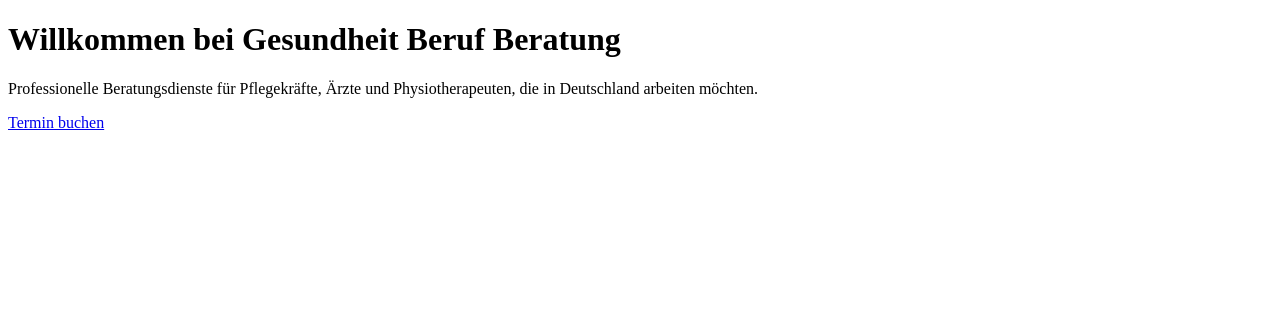
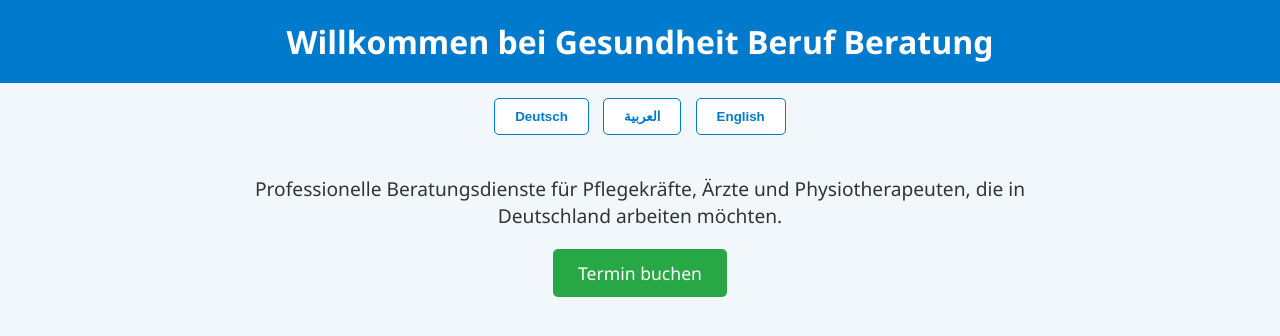
Before and after one commit to hamada2h/Gesundheit-Beruf-Beratung, a plain HTML site: page index.html in a window 1280 px wide. Drawn offline with Linux system fonts and the light colour scheme.

Commit message:
Add files via upload

```diff
--- a/index.html
+++ b/index.html
@@ -2,13 +2,91 @@
 <!DOCTYPE html>
 <html lang="de">
 <head>
-    <meta charset="UTF-8">
-    <meta name="viewport" content="width=device-width, initial-scale=1.0">
-    <title>Gesundheit Beruf Beratung</title>
+<meta charset="UTF-8">
+<meta name="viewport" content="width=device-width, initial-scale=1.0">
+<title>Gesundheit Beruf Beratung</title>
+<style>
+    body {
+        font-family: 'Segoe UI', Tahoma, Geneva, Verdana, sans-serif;
+        margin: 0; padding: 0;
+        background: #f2f7fb;
+        color: #333;
+    }
+    header {
+        background: #007acc;
+        color: white;
+        padding: 20px 0;
+        text-align: center;
+    }
+    header h1 { margin: 0; font-size: 2em; }
+    nav { margin: 15px 0; text-align:center; }
+    nav button {
+        background: #fff;
+        border: 1px solid #007acc;
+        color: #007acc;
+        padding: 10px 20px;
+        margin: 0 5px;
+        border-radius: 5px;
+        cursor: pointer;
+        font-weight: bold;
+        transition: 0.3s;
+    }
+    nav button:hover { background: #007acc; color: #fff; }
+    main { max-width: 800px; margin: 40px auto; text-align: center; }
+    main p { font-size: 1.2em; margin-bottom: 20px; }
+    a.book {
+        display: inline-block;
+        padding: 12px 25px;
+        background: #28a745;
+        color: white;
+        text-decoration: none;
+        border-radius: 5px;
+        font-size: 1.1em;
+        transition: 0.3s;
+    }
+    a.book:hover { background: #218838; }
+</style>
 </head>
 <body>
-    <h1>Willkommen bei Gesundheit Beruf Beratung</h1>
-    <p>Professionelle Beratungsdienste für Pflegekräfte, Ärzte und Physiotherapeuten, die in Deutschland arbeiten möchten.</p>
-    <a href="https://calendly.com/hamadahamza2020/30min" target="_blank">Termin buchen</a>
+<header>
+    <h1 id="title">Willkommen bei Gesundheit Beruf Beratung</h1>
+</header>
+
+<nav>
+    <button onclick="changeLanguage('de')">Deutsch</button>
+    <button onclick="changeLanguage('ar')">العربية</button>
+    <button onclick="changeLanguage('en')">English</button>
+</nav>
+
+<main>
+    <p id="description">Professionelle Beratungsdienste für Pflegekräfte, Ärzte und Physiotherapeuten, die in Deutschland arbeiten möchten.</p>
+    <a id="bookLink" class="book" href="https://calendly.com/hamadahamza2020/30min" target="_blank">Termin buchen</a>
+</main>
+
+<script>
+    const texts = {
+        de: {
+            title: "Willkommen bei Gesundheit Beruf Beratung",
+            description: "Professionelle Beratungsdienste für Pflegekräfte, Ärzte und Physiotherapeuten, die in Deutschland arbeiten möchten.",
+            book: "Termin buchen"
+        },
+        ar: {
+            title: "مرحبا بكم في استشارات المهن الصحية",
+            description: "خدمات استشارية للممرضين والأطباء وأخصائيي العلاج الطبيعي الراغبين في العمل بألمانيا.",
+            book: "احجز موعد"
+        },
+        en: {
+            title: "Welcome to Health Career Consulting",
+            description: "Professional consultation services for nurses, doctors, and physiotherapists who want to work in Germany.",
+            book: "Book Appointment"
+        }
+    };
+
+    function changeLanguage(lang) {
+        document.getElementById('title').innerText = texts[lang].title;
+        document.getElementById('description').innerText = texts[lang].description;
+        document.getElementById('bookLink').innerText = texts[lang].book;
+    }
+</script>
 </body>
 </html>
```
